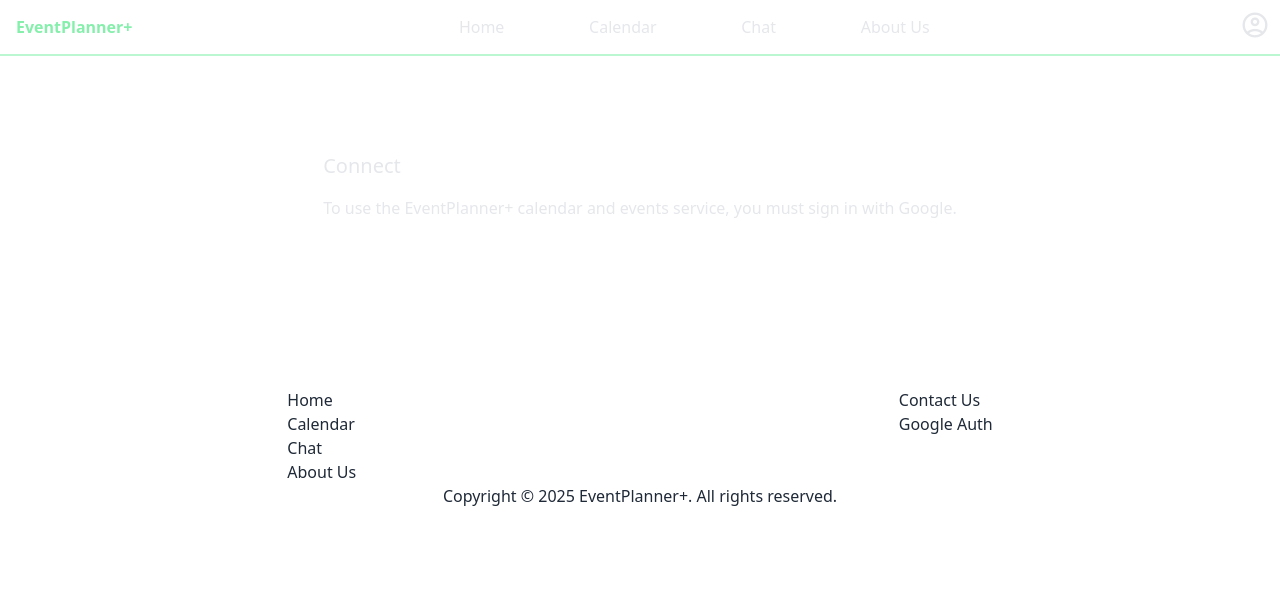
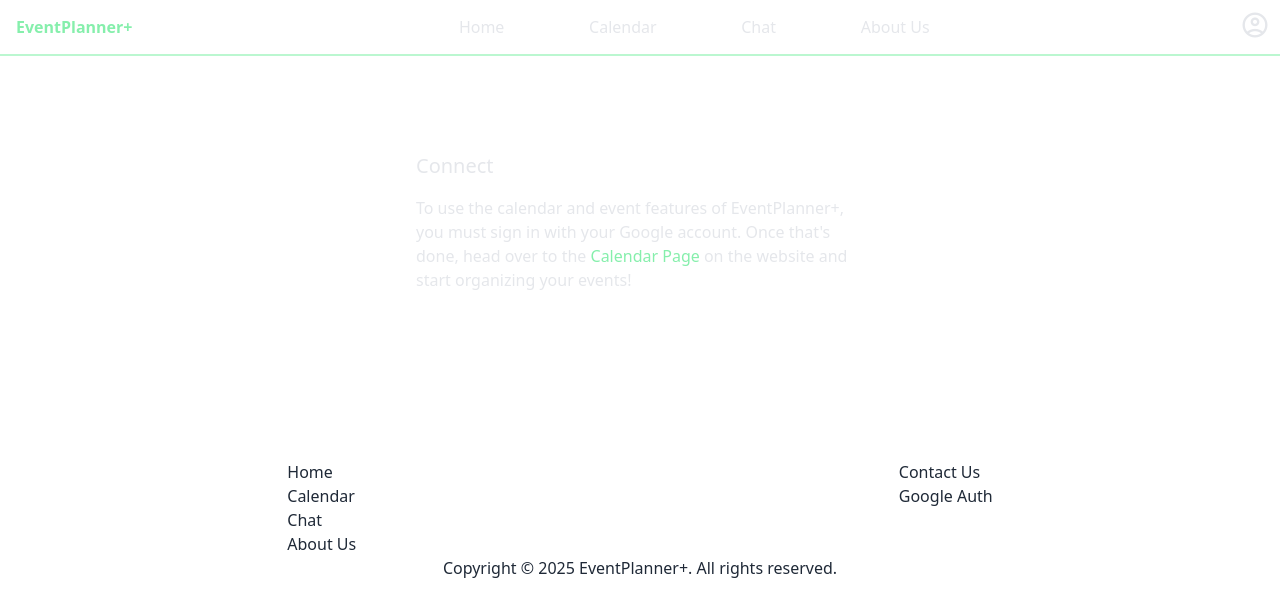
Before and after one commit to EvrardThibaud/event-planner, a Vue app: page /google in a window 1280 px wide. Shown: the top 616 px of the page. Built offline with nearby package versions, Linux system fonts and the light colour scheme.

Commit message:
text info google auth page

```diff
--- a/src/composable/GoogleAuth.js
+++ b/src/composable/GoogleAuth.js
@@ -5,7 +5,7 @@ export const CLIENT_ID =
 export const SCOPES = "https://www.googleapis.com/auth/calendar";
 const DISCOVERY_DOC =
   "https://www.googleapis.com/discovery/v1/apis/calendar/v3/rest";
-let tokenClient;
+export let tokenClient;
 let gapiInited = false;
 let gisInited = false;
 
@@ -53,7 +53,7 @@ async function initializeGapiClient(listUpcomingEvents) {
     }
   }
 
-  if (listUpcomingEvents) {
+  if (typeof listUpcomingEvents === "function") {
     listUpcomingEvents();
   }
 }
--- a/src/views/GoogleAuth.vue
+++ b/src/views/GoogleAuth.vue
@@ -1,6 +1,7 @@
 <script setup>
-import { ref, onMounted } from "vue";
+import { ref, onMounted, watch } from "vue";
 import {
+  tokenClient,
   loadScript,
   gapiLoaded,
   gisLoaded,
@@ -21,11 +22,13 @@ onMounted(() => {
 </script>
 
 <template>
-  <div class="flex flex-col gap-4 text-gray-200 p-24">
+  <div class="flex flex-col gap-4 text-gray-200 p-24 w-1/2">
     <h1 class="text-xl">Connect</h1>
     <p>
-      To use the EventPlanner+ calendar and events service, you must sign in
-      with Google.
+      To use the calendar and event features of EventPlanner+, you must sign in
+      with your Google account. Once that's done, head over to the
+      <RouterLink :to="{ name: 'Calendar' }" class="text-green-300"> Calendar Page </RouterLink> on the
+      website and start organizing your events!
     </p>
     <div>
       <button
```
